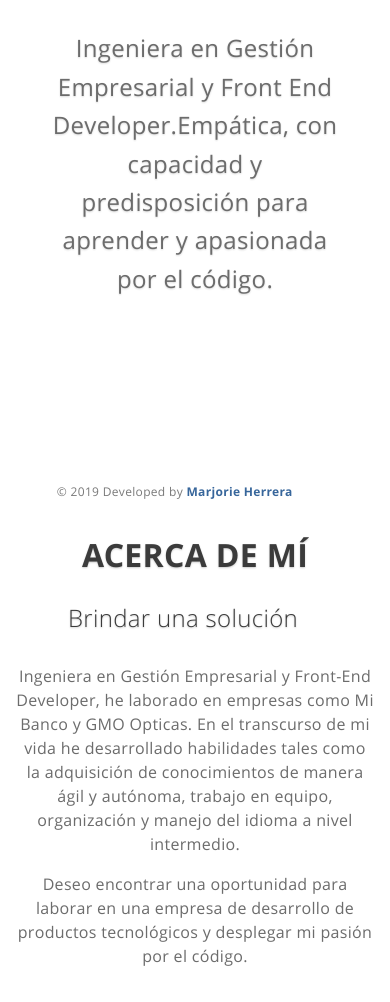
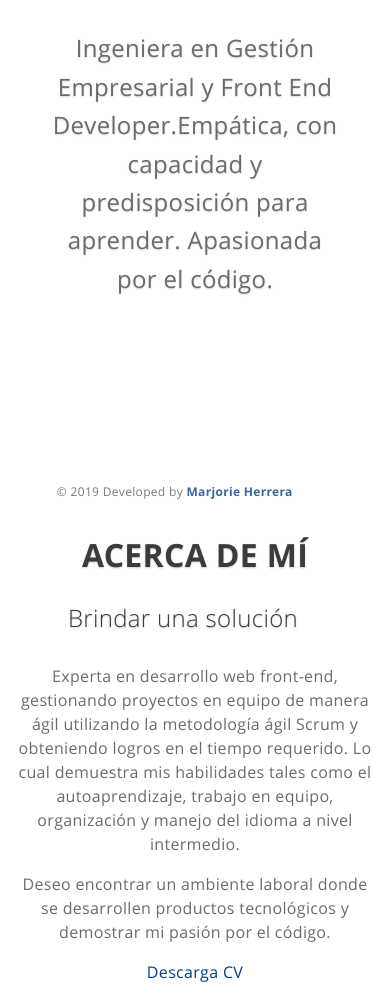
Before and after one commit to marjo1994/Portafolio, a plain HTML site: page template/index.html in a window 390 px wide. Shown: the part 338-1340 px from the top of the page. Drawn offline with Linux system fonts and the light colour scheme; files whose address does not match are found by name.

Commit message:
mejorando textos

```diff
--- a/template/index.html
+++ b/template/index.html
@@ -107,7 +107,7 @@
 <div class="title-desc">
 <h2 class="display-4 display-title home-title anim-1">Marjorie Herrera</h2>
 <!--<img src="../resources/img/perfil_marjorie2.jpg"/>-->
-<h4 class="anim-2 opacity-75">Ingeniera en Gestión Empresarial y Front End Developer.Empática, con capacidad y predisposición para aprender y apasionada por el código.</h4>
+<h4 class="anim-2 opacity-75">Ingeniera en Gestión Empresarial y Front End Developer.Empática, con capacidad y predisposición para aprender. Apasionada por el código.</h4>
 </div>
 </div>
 </div>
@@ -136,8 +136,9 @@
 </div>
 <div class="col-12 col-md-8 text-left mission-border anim-2">
 <div class="title-desc anim-2">
-    <p>Ingeniera en Gestión Empresarial y Front-End Developer, he laborado en empresas como Mi Banco y GMO Opticas. En el transcurso de mi vida he desarrollado habilidades tales como la adquisición de conocimientos de manera ágil y autónoma, trabajo en equipo, organización y manejo del idioma a nivel intermedio.</p>
-    <p>Deseo encontrar una oportunidad para laborar en una empresa de desarrollo de productos tecnológicos y desplegar mi pasión por el código.</p>
+    <p>Experta en desarrollo web front-end, gestionando proyectos en equipo de manera ágil utilizando la metodología ágil Scrum y obteniendo logros en el tiempo requerido. Lo cual demuestra  mis habilidades tales como el autoaprendizaje, trabajo en equipo, organización y manejo del idioma a nivel intermedio.</p>
+    <p>Deseo encontrar un ambiente laboral donde se desarrollen productos tecnológicos y demostrar mi pasión por el código.</p>
+    <a href ="../resources/cv.pdf" download>Descarga CV</a>
 </div>
 </div>
 </div>
@@ -502,7 +503,7 @@ has been registred, thank you.</p>
 
 <div class="section-content reduced">
 <div class="row">
-<div class="col-12 col-md-12 col-lg-5 text-left contact-right">
+<div class="col-12 col-md-12 col-lg-5 text-left contact-right margin-vertical">
 <img src="../resources/img/phone-icon.png" alt="">
 <!--<div>
 <h4>Address</h4>
```
